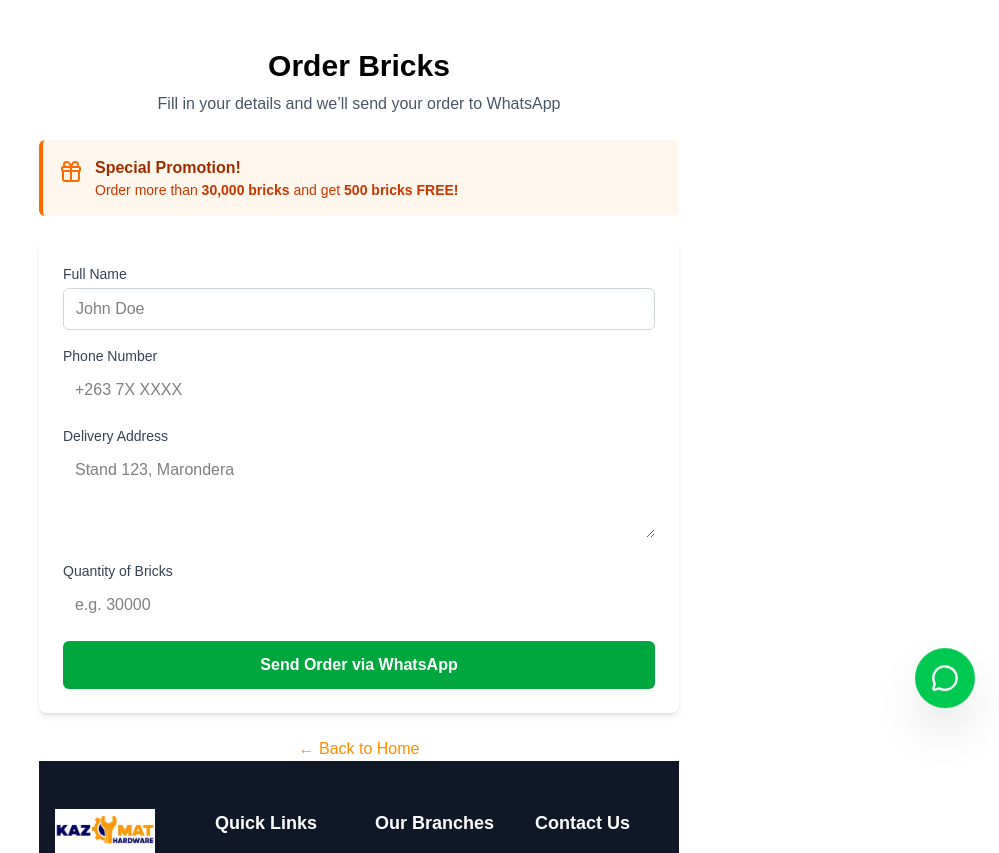
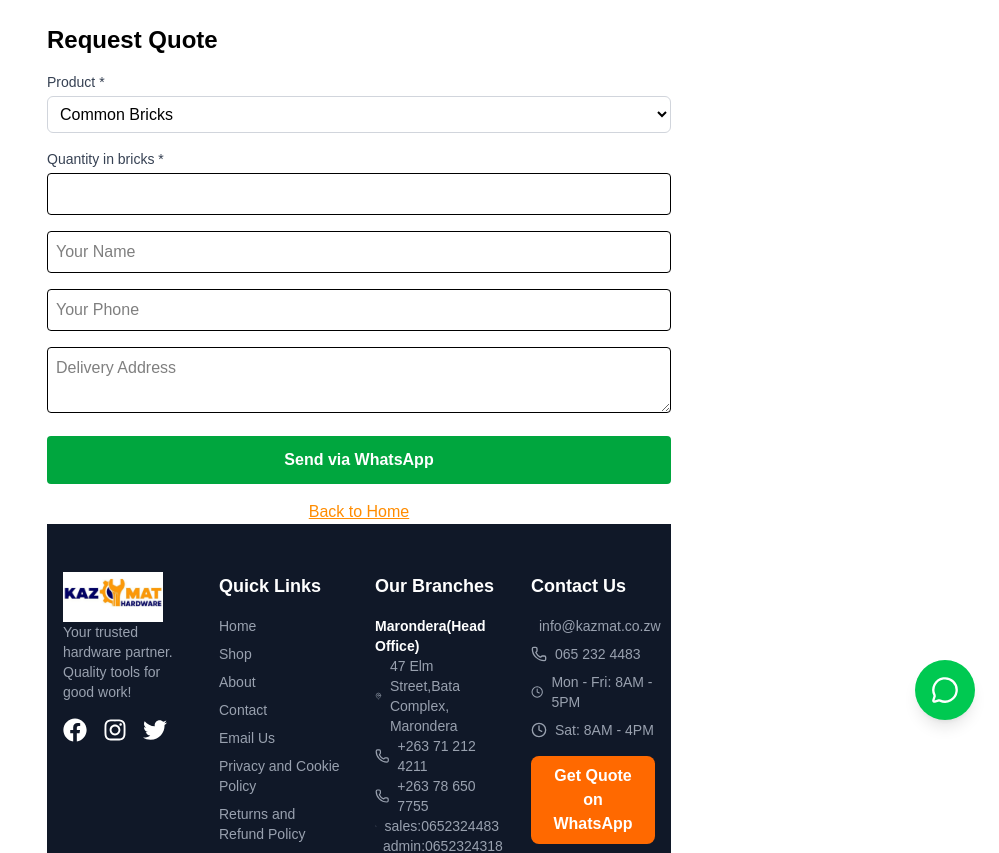
Before and after one commit to silenttakudzwa941-prog/buildmart, a Next.js app: page /order-bricks in a window 1280 px wide. Shown: the top 853 px of the page, without its empty margins (281-1280 px from the left). Built offline with nearby package versions, Linux system fonts and the light colour scheme.

Commit message:
added other concrete products

```diff
--- a/components/WhatsAppButton.tsx
+++ b/components/WhatsAppButton.tsx
@@ -1,18 +1,113 @@
 "use client";
-import { MessageCircle } from "lucide-react";
+import { MessageCircle, X } from "lucide-react";
+import { useState } from "react";
+
+const productsConfig = [
+  { id: 'bricks', name: 'Common Bricks', unit: 'bricks', transport: { base: 6, per: 3000, radiusKm: 10 } },
+  { id: 'pavers', name: 'Pavers', unit: 'sqm', transport: { base: 8, per: 20, radiusKm: 10 } },
+  { id: 'window-sills', name: 'Window Sills', unit: 'pieces', transport: { base: 10, per: 50, radiusKm: 10 } },
+  { id: 'air-vents', name: 'Air Vents', unit: 'pieces', transport: { base: 10, per: 50, radiusKm: 10 } },
+  { id: 'quarry-stone', name: 'Quarry Stones', unit: 'ton', transport: { base: 25, per: 1, radiusKm: 10 } },
+  { id: 'river-sand', name: 'River Sand', unit: 'ton', transport: { base: 25, per: 1, radiusKm: 10 } },
+  { id: 'pit-sand', name: 'Pit Sand', unit: 'ton', transport: { base: 20, per: 1, radiusKm: 10 } },
+]
 
 export default function WhatsAppButton() {
-  const phoneNumber = "263786507755"; // put your real number here
-  const message = "Hello Kazmat Hardware, I need a quote for...";
+  const phoneNumber = "263786507755";
+  const [isOpen, setIsOpen] = useState(false);
+  const [formData, setFormData] = useState({
+    name: '',
+    phone: '',
+    address: '',
+    product: 'bricks',
+    quantity: '',
+  })
+
+  const handleChange = (e: React.ChangeEvent<HTMLInputElement | HTMLSelectElement>) => {
+    setFormData({...formData, [e.target.name]: e.target.value })
+  }
+
+  const selectedProduct = productsConfig.find(p => p.id === formData.product)!
+
+  const calculateTransport = () => {
+    const qty = Number(formData.quantity) || 0
+    const trips = Math.ceil(qty / selectedProduct.transport.per)
+    return trips * selectedProduct.transport.base
+  }
+
+  const handleSubmit = (e: React.FormEvent) => {
+    e.preventDefault();
+    const transportCost = calculateTransport()
+
+    const message = `*NEW ORDER REQUEST - Kazmat Hardware*
+
+Name: ${formData.name}
+Phone: ${formData.phone}
+Product: ${selectedProduct.name}
+Quantity: ${formData.quantity} ${selectedProduct.unit}
+Delivery Address: ${formData.address}
+
+Est. Transport: $${transportCost} for delivery within ${selectedProduct.transport.radiusKm}km
+
+Please get back to me with a quote. Thank you!`
+
+    const url = `https://wa.me/${phoneNumber}?text=${encodeURIComponent(message)}`;
+    window.open(url, '_blank');
+    setIsOpen(false);
+  };
 
   return (
-    <a
-      href={`https://wa.me/${phoneNumber}?text=${encodeURIComponent(message)}`}
-      target="_blank"
-      rel="noopener noreferrer"
-      className="fixed bottom-20 right-6 bg-green-500 hover:bg-green-600 text-white p-4 rounded-full shadow-2xl z-50 transition transform hover:scale-110 animate-bounce"
-    >
-      <MessageCircle size={28} />
-    </a>
+    <>
+      {/* Floating Button */}
+      <button
+        onClick={() => setIsOpen(true)}
+        className="fixed bottom-20 right-6 bg-green-500 hover:bg-green-600 text-white rounded-full p-4 shadow-lg z-50"
+      >
+        <MessageCircle size={28} />
+      </button>
+
+      {/* Popup Form */}
+      {isOpen && (
+        <div className="fixed inset-0 bg-black bg-opacity-50 flex items-center justify-center z-[60] p-4">
+          <div className="bg-white rounded-lg shadow-xl w-full max-w-md p-6 relative">
+            <button onClick={() => setIsOpen(false)} className="absolute top-3 right-3">
+              <X size={20} />
+            </button>
+            <h2 className="text-xl font-bold mb-4">Request a Quote</h2>
+
+            <form onSubmit={handleSubmit} className="space-y-3">
+              <input name="name" placeholder="Your Name" value={formData.name} onChange={handleChange} required className="w-full border rounded p-2"/>
+              <input name="phone" placeholder="Your Phone" value={formData.phone} onChange={handleChange} required className="w-full border rounded p-2"/>
+
+              <select name="product" value={formData.product} onChange={handleChange} className="w-full border rounded p-2">
+                {productsConfig.map(p => <option key={p.id} value={p.id}>{p.name}</option>)}
+              </select>
+
+              <input
+                name="quantity"
+                type="number"
+                placeholder={`Quantity in ${selectedProduct.unit}`}
+                value={formData.quantity}
+                onChange={handleChange}
+                required
+                className="w-full border rounded p-2"
+              />
+
+              <input name="address" placeholder="Delivery Address" value={formData.address} onChange={handleChange} required className="w-full border rounded p-2"/>
+
+              {formData.quantity && (
+                <p className="text-sm text-gray-600">
+                  Est Transport: ${calculateTransport()} for {selectedProduct.transport.radiusKm}km radius
+                </p>
+              )}
+
+              <button type="submit" className="w-full bg-green-500 hover:bg-green-600 text-white font-bold py-3 rounded">
+                Send via WhatsApp
+              </button>
+            </form>
+          </div>
+        </div>
+      )}
+    </>
   );
 }
--- /dev/null
+++ b/components/data/productsConfig.ts
@@ -0,0 +1,44 @@
+export const productsConfig = [
+  {
+    id: 'bricks',
+    name: 'Common Bricks',
+    unit: 'bricks',
+    transport: { base: 6, per: 3000, radiusKm: 10 } // $6 per 3000 bricks within 10km
+  },
+  {
+    id: 'pavers',
+    name: 'Pavers',
+    unit: 'sqm',
+    transport: { base: 8, per: 20, radiusKm: 10 } // $8 per 20sqm
+  },
+  {
+    id: 'window-sills',
+    name: 'Window Sills',
+    unit: 'pieces',
+    transport: { base: 10, per: 50, radiusKm: 10 } // $10 per 50 pieces
+  },
+  {
+    id: 'air-vents',
+    name: 'Air Vents',
+    unit: 'pieces',
+    transport: { base: 10, per: 50, radiusKm: 10 }
+  },
+  {
+    id: 'quarry-stone',
+    name: 'Quarry Stones',
+    unit: 'ton',
+    transport: { base: 25, per: 1, radiusKm: 10 } // $25 per ton
+  },
+  {
+    id: 'river-sand',
+    name: 'River Sand',
+    unit: 'ton',
+    transport: { base: 25, per: 1, radiusKm: 10 }
+  },
+  {
+    id: 'pit-sand',
+    name: 'Pit Sand',
+    unit: 'ton',
+    transport: { base: 20, per: 1, radiusKm: 10 }
+  },
+]
--- a/src/app/order-bricks/page.tsx
+++ b/src/app/order-bricks/page.tsx
@@ -1,136 +1,104 @@
 "use client"
-import { useState } from "react"
-import Link from "next/link"
-import { Gift } from "lucide-react" // for promo icon
-import Footer from "../../../components/Footer"
+import { useState } from "react";
+import Link from "next/link";
+import Footer from "../../../components/Footer";
 
-export default function OrderBricksPage() {
+// 1. PUT CONFIG INSIDE SAME FILE FOR NOW
+const productsConfig = [
+  { id: 'bricks', name: 'Common Bricks', unit: 'bricks', transport: { base: 6, per: 3000, radiusKm: 10 } },
+  { id: 'pavers', name: 'Pavers', unit: 'sqm', transport: { base: 8, per: 20, radiusKm: 10 } },
+  { id: 'window-sills', name: 'Window Sills', unit: 'pieces', transport: { base: 10, per: 50, radiusKm: 10 } },
+  { id: 'air-vents', name: 'Air Vents', unit: 'pieces', transport: { base: 10, per: 50, radiusKm: 10 } },
+  { id: 'quarry-stone', name: 'Quarry Stones', unit: 'ton', transport: { base: 25, per: 1, radiusKm: 10 } },
+  { id: 'river-sand', name: 'River Sand', unit: 'ton', transport: { base: 25, per: 1, radiusKm: 10 } },
+  { id: 'pit-sand', name: 'Pit Sand', unit: 'ton', transport: { base: 20, per: 1, radiusKm: 10 } },
+]
+
+export default function ConcreteProductQuotePage() {
+  // 2. ALL HOOKS MUST BE INSIDE HERE
   const [formData, setFormData] = useState({
     name: '',
     phone: '',
     address: '',
+    product: 'bricks',
     quantity: ''
   })
 
-  const handleChange = (e: React.ChangeEvent<HTMLInputElement | HTMLTextAreaElement>) => {
-    setFormData({ ...formData, [e.target.name]: e.target.value })
+  const handleChange = (e: React.ChangeEvent<HTMLInputElement | HTMLSelectElement | HTMLTextAreaElement>) => {
+    setFormData({...formData, [e.target.name]: e.target.value })
   }
 
-  const quantityNum = Number(formData.quantity) || 0
-  const qualifiesForPromo = quantityNum > 30000
-  const totalBricks = qualifiesForPromo ? quantityNum + 500 : quantityNum
+  const selectedProduct = productsConfig.find(p => p.id === formData.product)!
 
-  const handleWhatsAppSubmit = (e: React.FormEvent) => {
-    e.preventDefault()
+  const calculateTransport = () => {
+    const qty = Number(formData.quantity) || 0
+    const trips = Math.ceil(qty / selectedProduct.transport.per)
+    return trips * selectedProduct.transport.base
+  }
 
-    const promoText = qualifiesForPromo ? `\n*PROMO APPLIED:* Free 500 bricks!` : ''
+  const handleSubmit = (e: React.FormEvent) => {
+    e.preventDefault();
+    const transportCost = calculateTransport()
 
-    const message = `Hello KAZMAT Hardware! I would like to order bricks.
+    const message = `*NEW ORDER REQUEST - Kazmat Hardware*
 
-*Full Name:* ${formData.name}
-*Phone:* ${formData.phone}
-*Delivery Address:* ${formData.address}
-*Quantity Ordered:* ${formData.quantity} bricks
-*Total After Promo:* ${totalBricks} bricks${promoText}
+Name: ${formData.name}
+Phone: ${formData.phone}
+Product: ${selectedProduct.name}
+Quantity: ${formData.quantity} ${selectedProduct.unit}
+Delivery Address: ${formData.address}
+
+Est. Transport: $${transportCost} for delivery within ${selectedProduct.transport.radiusKm}km
 
 Please get back to me with a quote. Thank you!`
 
-    const encodedMessage = encodeURIComponent(message)
-    const whatsappNumber = "263786507755" // your number
-    const whatsappUrl = `https://wa.me/${whatsappNumber}?text=${encodedMessage}`
-
-    window.open(whatsappUrl, '_blank')
-  }
+    const url = `https://wa.me/263786507755?text=${encodeURIComponent(message)}`;
+    window.open(url, '_blank');
+  };
 
   return (
-    <div className="max-w-2xl mx-auto px-4 py-12">
-      <h1 className="text-3xl font-bold text-center mb-2">Order Bricks</h1>
-      <p className="text-gray-600 text-center mb-6">Fill in your details and we’ll send your order to WhatsApp</p>
+    <div className="max-w-2xl mx-auto p-6">
+      <h1 className="text-2xl font-bold mb-4">Request Quote</h1>
+      <form onSubmit={handleSubmit} className="space-y-4">
 
-      {/* SPECIAL PROMO BANNER */}
-      <div className="bg-orange-50 border-l-4 border-orange-500 p-4 mb-6 rounded-md flex items-start gap-3">
-        <Gift size={24} className="text-orange-500 mt-1 flex-shrink-0" />
+        {/* PRODUCT DROPDOWN */}
         <div>
-          <p className="font-bold text-orange-800">Special Promotion!</p>
-          <p className="text-orange-700 text-sm">Order more than <span className="font-bold">30,000 bricks</span> and get <span className="font-bold">500 bricks FREE!</span></p>
-        </div>
-      </div>
-
-      <form onSubmit={handleWhatsAppSubmit} className="bg-white shadow-md rounded-lg p-6 space-y-4">
-        <div>
-          <label className="block text-sm font-medium text-gray-700 mb-1">Full Name</label>
-          <input
-            type="text"
-            name="name"
-            value={formData.name}
+          <label className="block text-sm font-medium text-gray-700 mb-1">Product *</label>
+          <select
+            name="product"
+            value={formData.product}
             onChange={handleChange}
+            className="w-full border border-gray-300 rounded-md p-2"
             required
-            className="w-full border border-gray-300 rounded-md px-3 py-2 focus:ring-brand focus:border-brand"
-            placeholder="John Doe"
-          />
+          >
+            {productsConfig.map(p => (
+              <option key={p.id} value={p.id}>{p.name}</option>
+            ))}
+          </select>
         </div>
 
         <div>
-          <label className="block text-sm font-medium text-gray-700 mb-1">Phone Number</label>
-          <input
-            type="tel"
-            name="phone"
-            value={formData.phone}
-            onChange={handleChange}
-            required
-            className="w-full border-gray-300 rounded-md px-3 py-2 focus:ring-brand focus:border-brand"
-            placeholder="+263 7X XXXX"
-          />
+          <label className="block text-sm font-medium text-gray-700 mb-1">Quantity in {selectedProduct.unit} *</label>
+          <input name="quantity" type="number" value={formData.quantity} onChange={handleChange} required className="w-full border rounded p-2"/>
         </div>
 
-        <div>
-          <label className="block text-sm font-medium text-gray-700 mb-1">Delivery Address</label>
-          <textarea
-            name="address"
-            value={formData.address}
-            onChange={handleChange}
-            required
-            rows={3}
-            className="w-full border-gray-300 rounded-md px-3 py-2 focus:ring-brand focus:border-brand"
-            placeholder="Stand 123, Marondera"
-          />
-        </div>
+        {formData.quantity && (
+          <div className="bg-orange-50 border border-orange-200 p-3 rounded">
+            <p className="text-sm">Est Transport: ${calculateTransport()} for {selectedProduct.transport.radiusKm}km radius</p>
+          </div>
+        )}
 
-        <div>
-          <label className="block text-sm font-medium text-gray-700 mb-1">Quantity of Bricks</label>
-          <input
-            type="number"
-            name="quantity"
-            value={formData.quantity}
-            onChange={handleChange}
-            required
-            min="100"
-            className="w-full border-gray-300 rounded-md px-3 py-2 focus:ring-brand focus:border-brand"
-            placeholder="e.g. 30000"
-          />
-          {qualifiesForPromo && (
-            <p className="text-green-600 text-sm font-semibold mt-2">
-              🎉 You qualify for 500 FREE bricks! Total: {totalBricks.toLocaleString()} bricks
-            </p>
-          )}
-        </div>
+        <input name="name" placeholder="Your Name" value={formData.name} onChange={handleChange} required className="w-full border rounded p-2"/>
+        <input name="phone" placeholder="Your Phone" value={formData.phone} onChange={handleChange} required className="w-full border rounded p-2"/>
+        <textarea name="address" placeholder="Delivery Address" value={formData.address} onChange={handleChange} required className="w-full border rounded p-2"/>
 
-        <button
-          type="submit"
-          className="w-full bg-green-600 hover:bg-green-700 text-white font-bold py-3 rounded-md transition"
-        >
-          Send Order via WhatsApp
+        <button type="submit" className="w-full bg-green-600 hover:bg-green-700 text-white font-bold py-3 rounded">
+          Send via WhatsApp
         </button>
       </form>
 
-      <div className="text-center mt-6">
-        <Link href="/" className="text-brand hover:underline font-medium">
-          ← Back to Home
-        </Link>
-
-      </div>
-    <Footer/>
+      <Link href="/" className="text-brand underline mt-4 block text-center">Back to Home</Link>
+    <Footer />
     </div>
-
   )
 }
```
